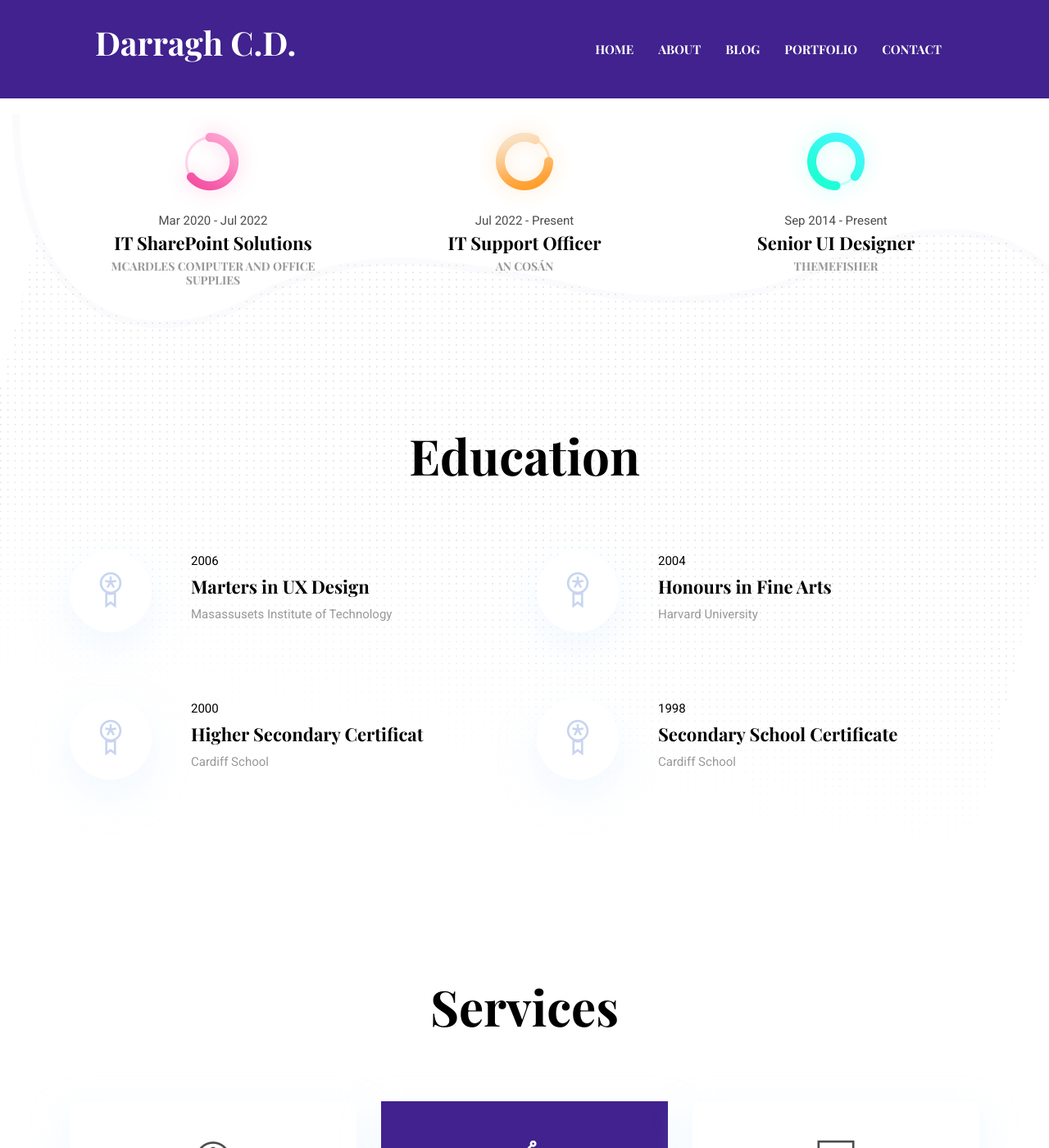
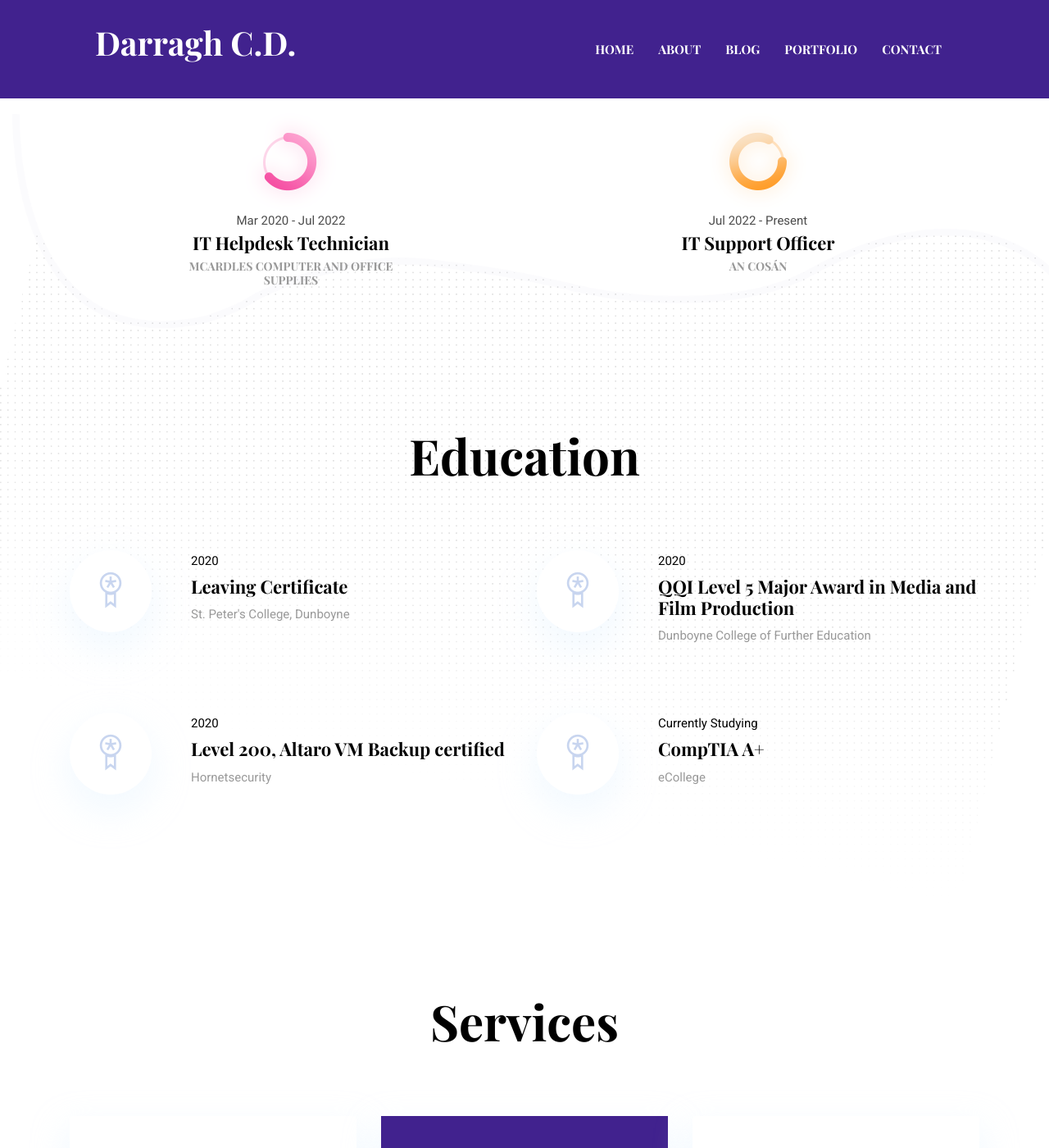
Before and after one commit to WeetabixsJNR/WeetabixsJNR.github.io, a Jekyll site: the page built from index.html, in a window 1280 px wide and 1400 px high, scrolled down 1999 px. Shown: the whole window at 82% size. Built offline with Jekyll 4.4.1, drawn with Linux system fonts in a browser that asks for light colours.

Commit message:
Added NFC logo Updated Education section

```diff
--- a/_data/settings.yml
+++ b/_data/settings.yml
@@ -99,7 +99,7 @@ skills:
 experience-title: Experience
 experience:
   - {
-      name: IT SharePoint Solutions,
+      name: IT Helpdesk Technician,
       icon: "icon-1.png",
       date: "Mar 2020 - Jul 2022",
       organization: "MCARDLES COMPUTER AND OFFICE SUPPLIES",
@@ -110,12 +110,6 @@ experience:
       date: "Jul 2022 - Present",
       organization: "AN COSÁN",
     }
-  - {
-      name: Senior UI Designer,
-      icon: "icon-3.png",
-      date: "Sep 2014 - Present",
-      organization: "THEMEFISHER",
-    }
 
 #-------------------------------
 # Education Section
@@ -123,24 +117,24 @@ experience:
 education-title: Education
 education:
   - {
-      name: Marters in UX Design,
-      date: "2006",
-      organization: "Masassusets Institute of Technology",
+      name: Leaving Certificate,
+      date: "2020",
+      organization: "St. Peter's College, Dunboyne",
     }
   - {
-      name: Honours in Fine Arts,
-      date: "2004",
-      organization: "Harvard University",
+      name: "QQI Level 5 Major Award in Media and Film Production",
+      date: "2020",
+      organization: "Dunboyne College of Further Education",
     }
   - {
-      name: Higher Secondary Certificat,
-      date: "2000",
-      organization: "Cardiff School",
+      name: "Level 200, Altaro VM Backup certified",
+      date: "2020",
+      organization: "Hornetsecurity",
     }
   - {
-      name: Secondary School Certificate,
-      date: "1998",
-      organization: "Cardiff School",
+      name: CompTIA A+,
+      date: "Currently Studying",
+      organization: "eCollege",
     }
 
 #-------------------------------
@@ -284,6 +278,9 @@ client-slider-items:
   - logo: "assets/images/clients-logo/client-logo-6.png"
     url: "https://www.ancosan.ie"
 
+  - logo: "assets/images/clients-logo/client-logo-7.png"
+    url: "https://www.nfc.ie/"
+
   - logo: "assets/images/clients-logo/client-logo-1.png"
     url: "https://www.javarepublic.com/"
 
@@ -302,6 +299,8 @@ client-slider-items:
   - logo: "assets/images/clients-logo/client-logo-6.png"
     url: "https://www.ancosan.ie"
 
+  - logo: "assets/images/clients-logo/client-logo-7.png"
+    url: "https://www.nfc.ie/"
 #-------------------------------
 # Contact Section
 
```
Also changed, not shown: assets/images/clients-logo/client-logo-7.png (added).
